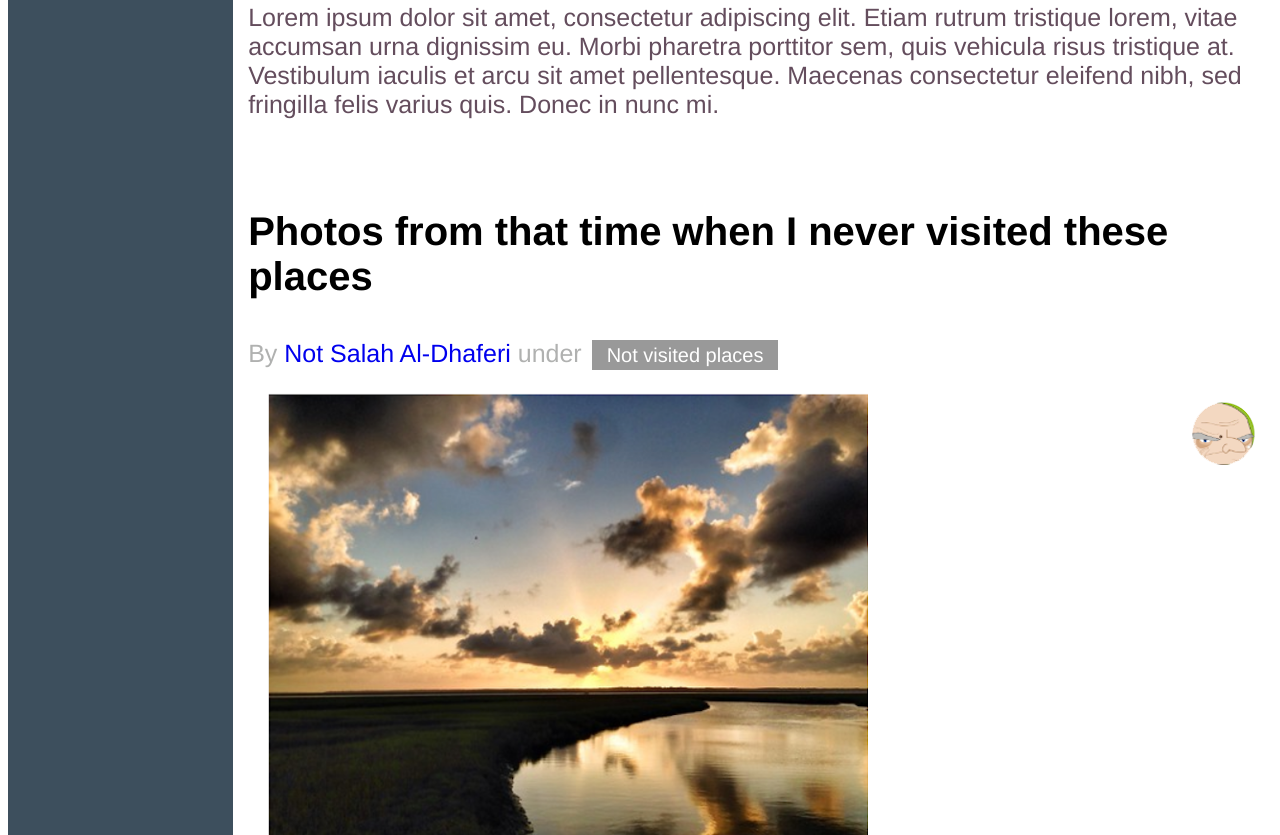
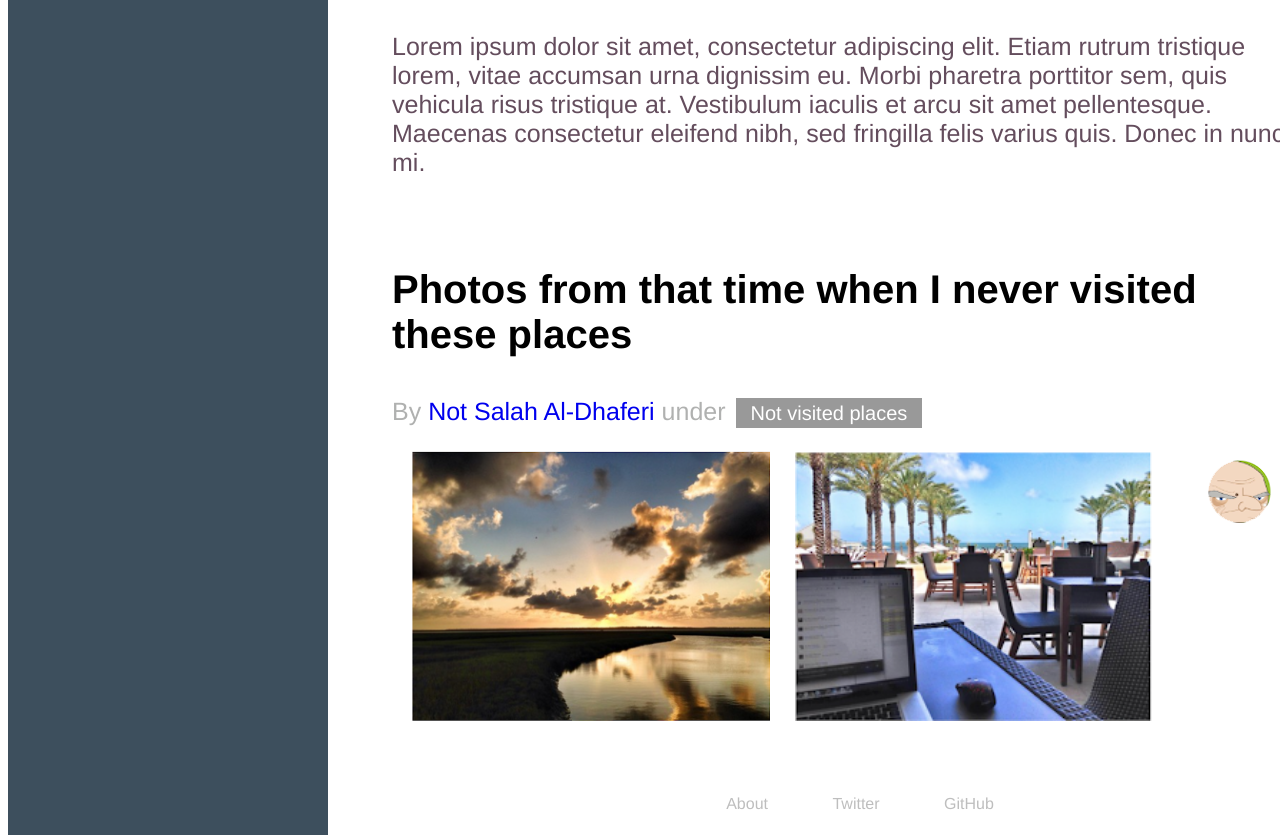
Before and after one commit to samaromm/blog, a plain HTML site: page index.html in a window 1280 px wide. Shown: the part 805-1640 px from the top of the page. Drawn offline with Linux system fonts and the light colour scheme.

Commit message:
resizing the aside

```diff
--- a/style.css
+++ b/style.css
@@ -1,12 +1,15 @@
+*{
+    box-sizing: border-box;
+}
 body{
+    width:100%;
     height:100%;
     font-family:  Helvetica;
-    display:inline-block;
 }
 
 .main{
-    margin-left:10%;
-    padding-left:9%;
+    width:70%;
+    float:right;
 }
 .sectionHead{
     color:#bebebe;
@@ -83,7 +86,7 @@ p{
 }
 
 .photos{
-    width:600px;
+    width:40%;
     margin-left:20px;
 }
 
@@ -92,10 +95,11 @@ ul{
 }
 
 aside{
+    display: block;
     padding: 300px 15px 100% 20px;
     float:left;
     height:100%;
-    width: 15%;
+    width: 25%;
     background-color: #3d4f5d;
     text-align: right;
 }
@@ -113,6 +117,7 @@ li{
 }
 
 #navAside li a{
+    display: inline-block;
    border:2px solid #b0cadb;
    padding:10px;
 }
```
